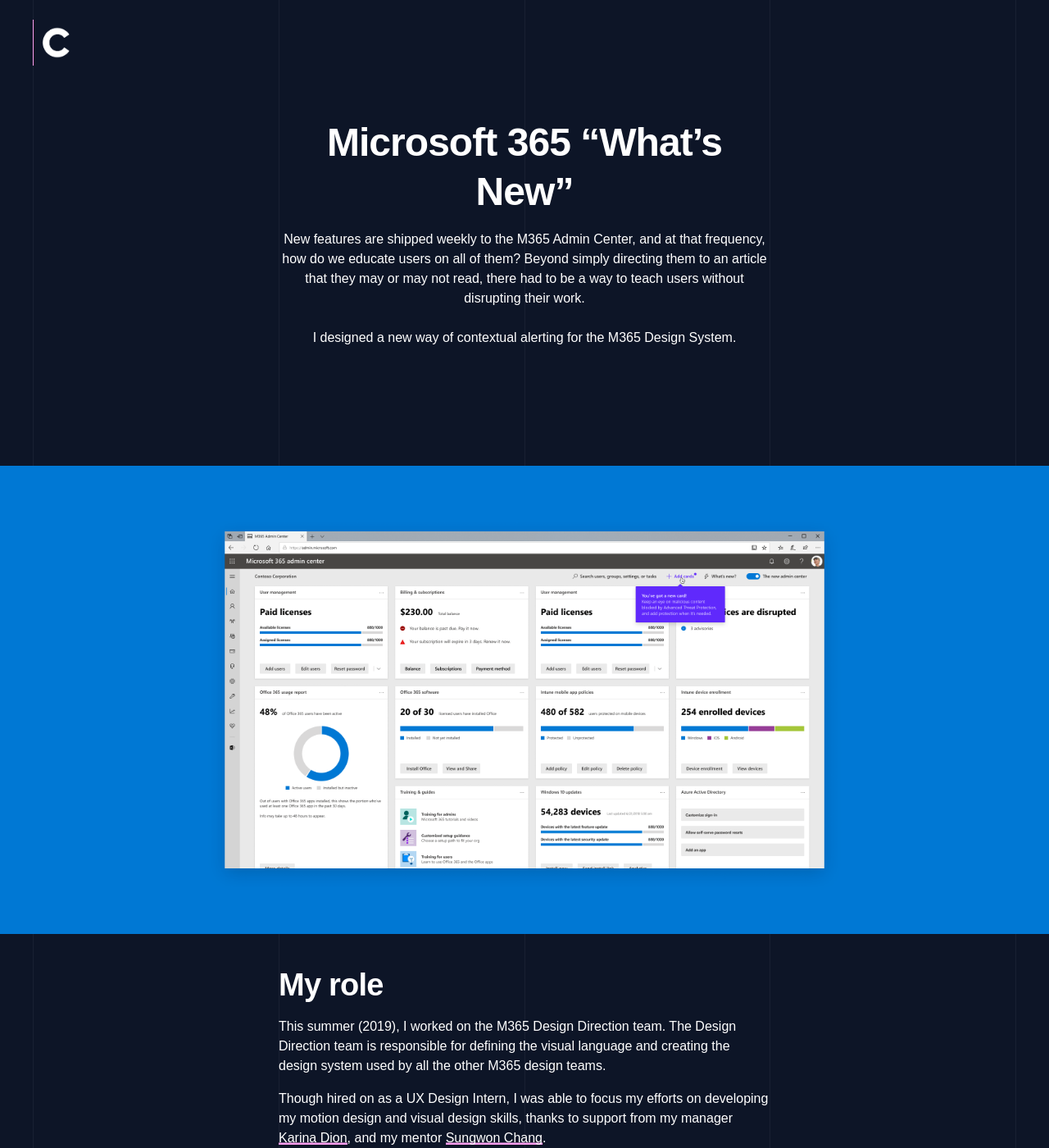
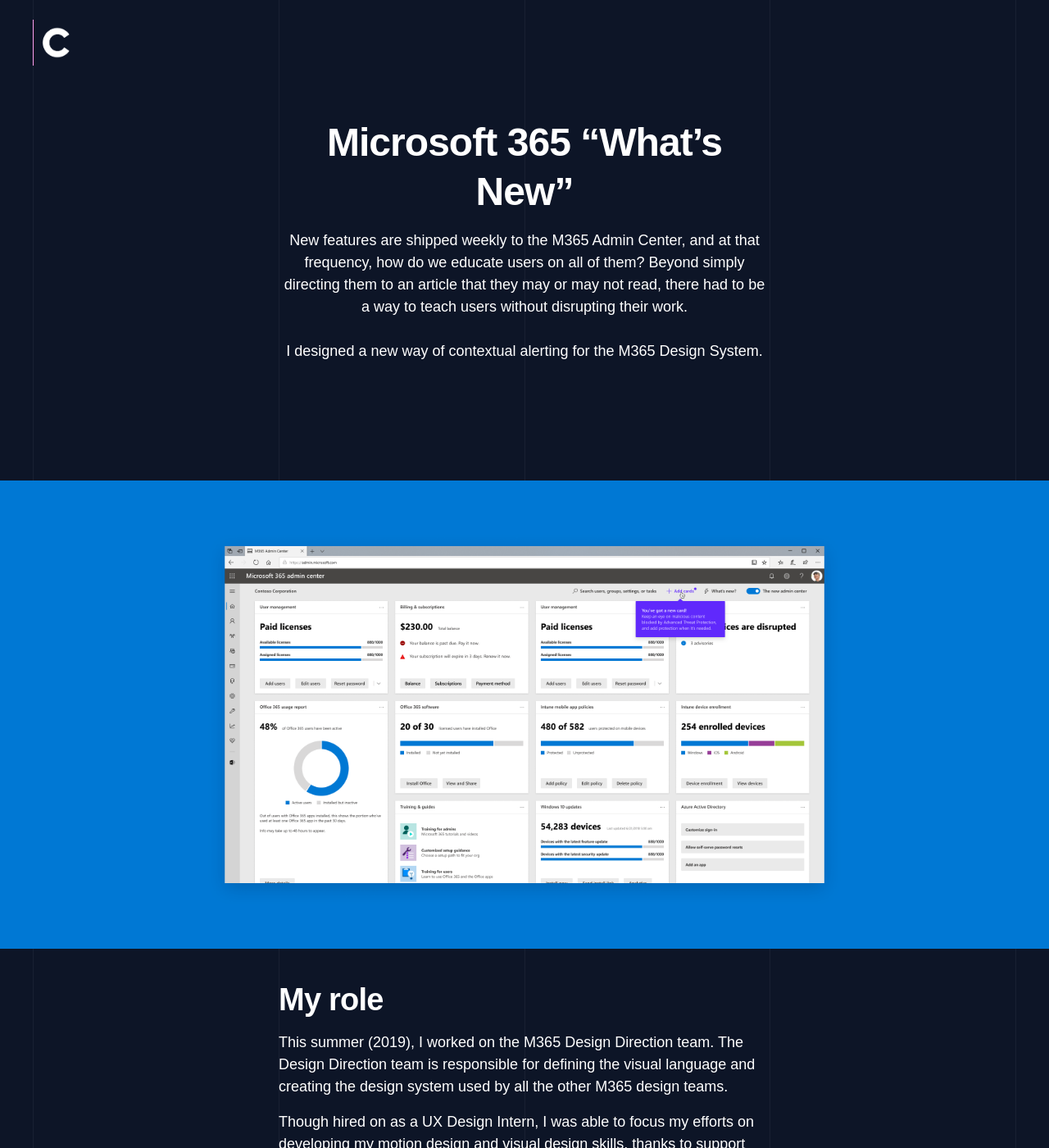
Before and after one commit to cyxzheng/cyxzheng.github.io, a Jekyll site: the page built from _projects/microsoft.md, in a window 1280 px wide and 1400 px high. Shown: the whole window at 82% size. Built offline with Jekyll 4.4.1, drawn with Linux system fonts in a browser that asks for light colours; some web fonts are replaced.

Commit message:
font adjustments

```diff
--- a/_sass/_type.scss
+++ b/_sass/_type.scss
@@ -34,7 +34,7 @@
     font-weight: 600;
     text-transform: uppercase;
     font-size: 18px;
-    line-height: 22px;
+    line-height: 20px;
     letter-spacing: 0.03em;
     color: $pink;
 }
@@ -62,7 +62,7 @@
     font-family: "sofia-pro", sans-serif;
     font-style: normal;
     font-weight: normal;
-    font-size: 16px;
-    line-height: 24px;
+    font-size: 18px;
+    line-height: 27px;
     color: $white;
 }
```
